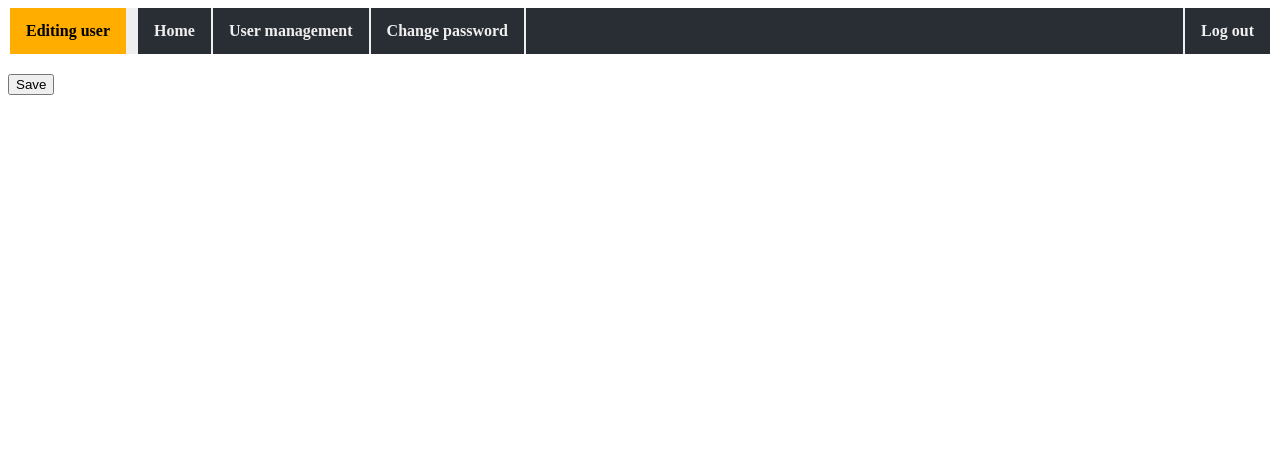
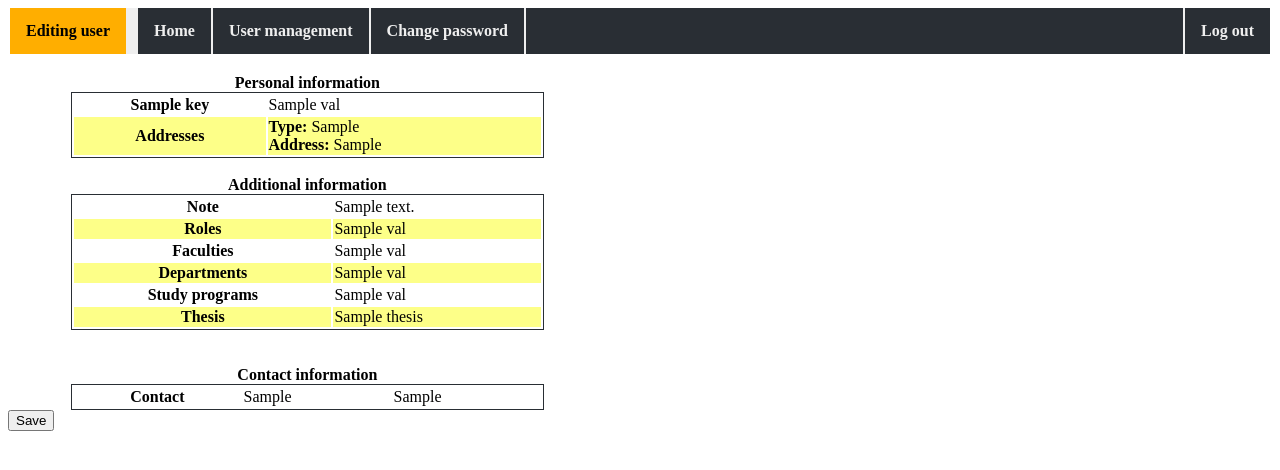
Before and after one commit to Charashenko/bpc-bds-3, a Django app: template src/web/templates/entityedit.html in a window 1280 px wide. Shown: the top 470 px of the page. Run offline with Django 3.2, Linux system fonts and the light colour scheme; the template is opened without the code that fills it: most values are stand-ins (such as "Sample title", 1, 10 or a date in 2020).

Commit message:
changed html files

```diff
--- a/src/web/templates/entityedit.html
+++ b/src/web/templates/entityedit.html
@@ -12,6 +12,103 @@
             <li><a href = "#passwordchange">Change password</a></li>
             <li><a href = "/logout">Log out</a></li>
         </ul><br>
+        <div width=100%>
+            <div style="padding-left: 5%; padding-right: 20px;">
+                <table width="40%">
+                    <caption>Personal information</caption>
+                    <tbody>
+                    {% for key, val in person.items %}
+                        {% if key != 'Passwd' and key != 'Email' and key != 'Note'%}
+                        <tr><th>{{key}}</td><td>{{val}}</td></tr>
+                        {% endif %}
+                    {% endfor %}
+                    <tr>
+                        <th>Addresses</th>
+                        <td>
+                        {% for val in addresses %}
+                            <b>Type: </b>{{val.0}}
+                            <br>
+                            <b>Address: </b>{{val.1}}
+                            <br>
+                        {% endfor %}
+                        </td>
+                    </tr>
+                    </tbody>
+                </table>
+            </div>
+
+            <br>
+            <div style="padding-left: 5%; padding-right: 20px;">
+                <table width="40%">
+                    <caption>Additional information</caption>
+                    <tbody>
+                        <tr>
+                            <th>Note</th>
+                            <td>{{person.Note}}</td>
+                        </tr>
+                        <tr>
+                            <th>Roles</th>
+                            <td>
+                            {% for val in roles %}
+                                {{val}}<br>
+                            {% endfor %}
+                            </td>
+                        </tr>
+                        <tr>
+                            <th>Faculties</th>
+                            <td>
+                            {% for val in faculties %}
+                                {{val}}<br>
+                            {% endfor %}
+                            </td>
+                        </tr>
+                        <tr>
+                            <th>Departments</th>
+                            <td>
+                            {% for val in departments %}
+                                {{val}}<br>
+                            {% endfor %}
+                            </td>
+                        </tr>
+                        <tr>
+                            <th>Study programs</th>
+                            <td>
+                            {% for val in programmes %}
+                                {{val}}<br>
+                            {% endfor %}
+                            </td>
+                        </tr>
+                        <tr>
+                            <th>Thesis</th>
+                            <td>{{thesis}}</td>
+                        </tr>
+                    </tbody>
+                </table>
+            </div>
+
+            <br>
+            <div style="padding-left: 5%;  padding-right: 20px;">
+                <table width="40%">
+                    <caption>Contact information</caption>
+                    <!-- <thead>
+                        <tr>
+                            <th></th>
+                            <th>Type</th>
+                            <th>Value</th>
+                        </tr>
+                    </thead> -->
+                    <tbody>
+                        {% for val in contacts %}
+                        <tr>
+                            <th>Contact</th>
+                            <td>{{val.0}}</td>
+                            <td>{{val.1}}</td><br>
+                        </tr>
+                        {% endfor %}
+                    </tbody>
+                </table>
+            </div>
+        </div>
         <form method="POST">{% csrf_token %}
             <input class="btn" type="submit" name="editEntity" value="Save">
         </form>
```
